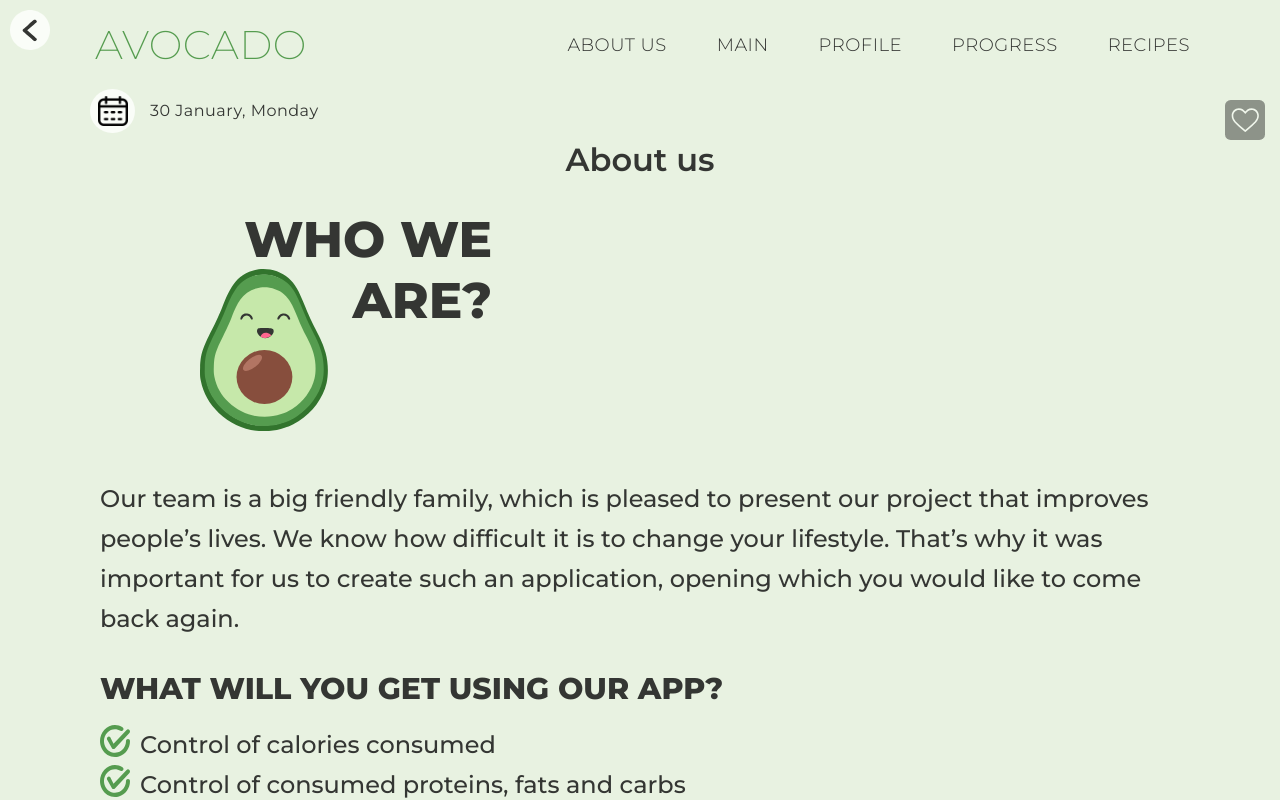
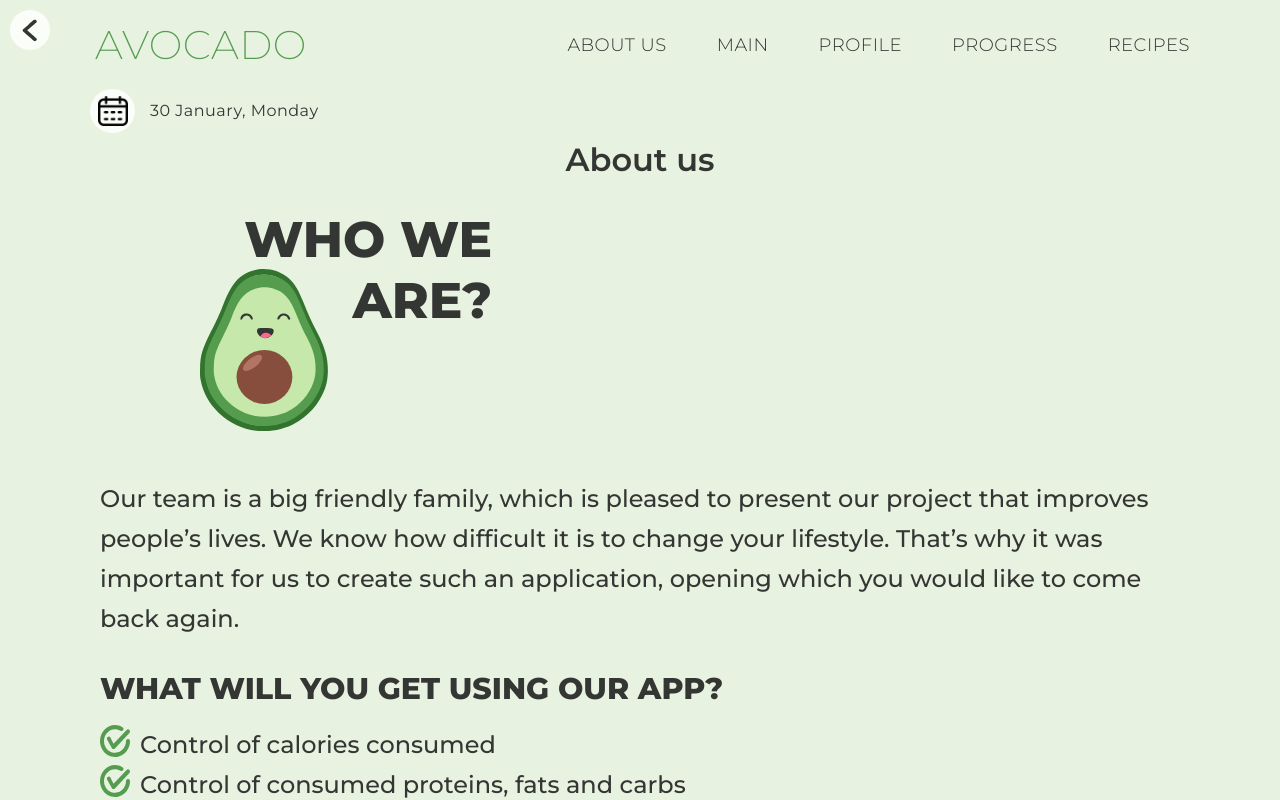
Before and after one commit to mitjasha/avocado, a React (Create React App) app: page / in a window 1280 px wide. Shown: the top 800 px of the page. Built offline with nearby package versions, Linux system fonts and the light colour scheme.

Commit message:
fix: fix recipie heart positioning

```diff
--- a/src/pages/RecipeScreen/RecipeScreen.scss
+++ b/src/pages/RecipeScreen/RecipeScreen.scss
@@ -8,17 +8,29 @@
   width: 100%;
   height: 350px;
   background-size: cover;
+  position: relative;
 }
 
 .recipe__favorite {
   background-image: url("../../assets/svg/heart_recipe.svg");
   background-repeat: no-repeat;
-  background-size: cover;
+  background-size: 80%;
+  background-position: 50%;
+  background-color: $dark-color;
+  opacity: 0.5;
+  border-radius: 20px;
   height: 40px;
   width: 40px;
   position: absolute;
-  top: 100px;
-  right: 15px;
+  top: 10px;
+  right: 10px;
+  cursor: pointer;
+
+  &:hover {
+    background-color: $light-color;
+    background-image: url("../../assets/svg/heart_recipe-light.svg");
+    transition: 0.4s all ease;
+  }
 }
 
 .recipe__info {
@@ -30,6 +42,7 @@
   align-items: center;
   align-self: center;
   margin-top: -20px;
+  position: relative;
 
   &__ul {
     width: 100%;
@@ -124,6 +137,11 @@
   .recipe__image {
     background-position: 50%;
   }
+
+  .recipe__favorite {
+    width: 60px;
+    height: 60px;
+  }
 }
 
 @media screen and (min-width: $media-tab-pt) {
```
Also changed, not shown: src/assets/svg/heart_recipe-light.svg (added), src/assets/svg/heart_recipe.svg.
